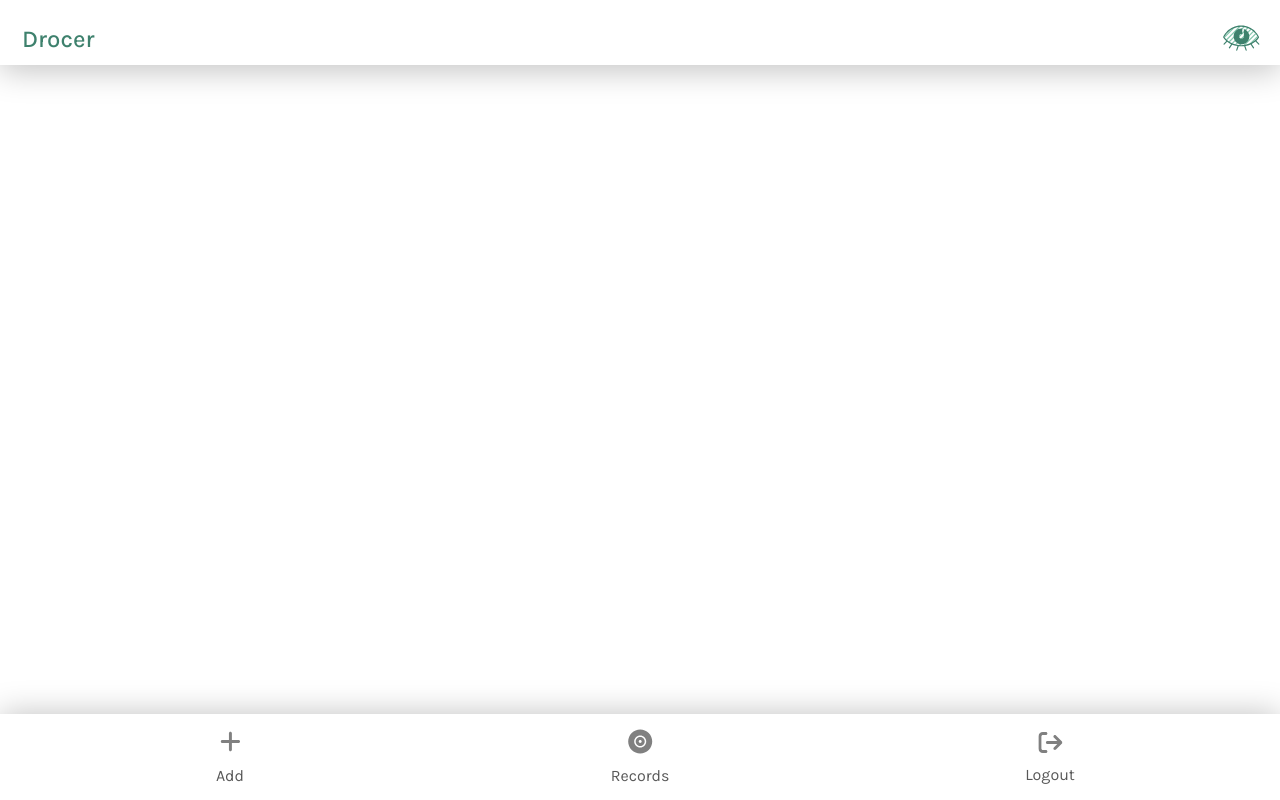
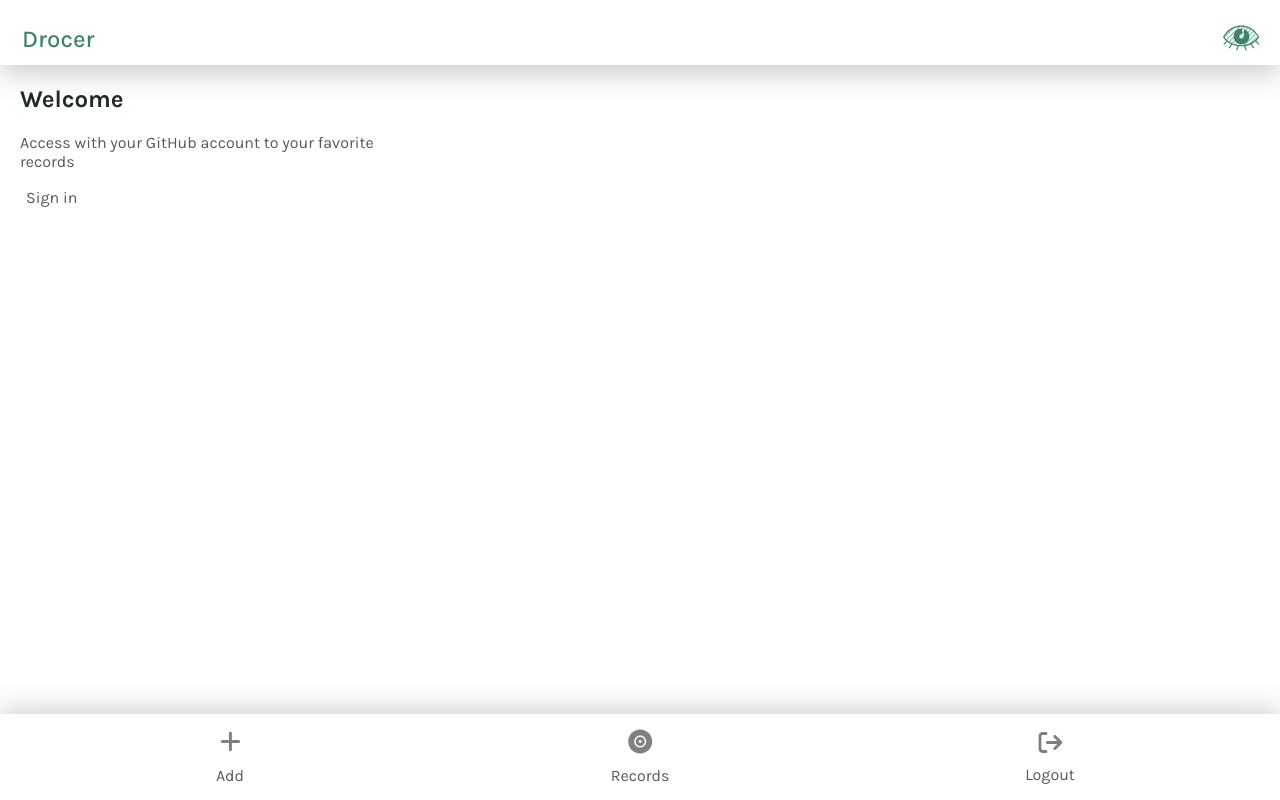
Before and after one commit to Alambea/drocer-app-front, a React (Vite) app: page / in a window 1280 px wide. Built offline with nearby package versions, Linux system fonts and the light colour scheme.

Commit message:
Add HomePage page structure

```diff
--- a/src/components/App/App.scss
+++ b/src/components/App/App.scss
@@ -1,7 +1,18 @@
 .container {
+  display: flex;
   margin: 0 auto;
   width: 100%;
   min-height: 100vh;
+}
+
+.main-container {
   display: flex;
+  flex-grow: 1;
   flex-direction: column;
+  align-items: center;
+  width: 100%;
+  max-width: 400px;
+  height: 100vh;
+  padding: 65px 20px 85px 20px;
+  padding-top: 65px;
 }
--- a/src/components/App/App.tsx
+++ b/src/components/App/App.tsx
@@ -1,3 +1,4 @@
+import HomePage from "../../pages/HomePage/HomePage";
 import Header from "../Header/Header";
 import Navigation from "../Navigation/Navigation";
 import "./App.scss";
@@ -6,7 +7,10 @@ const App = (): React.ReactElement => {
   return (
     <div className="container">
       <Header />
-      <Navigation />
+      <main className="main-container">
+        <HomePage />
+        <Navigation />
+      </main>
     </div>
   );
 };
--- a/src/components/Header/Header.scss
+++ b/src/components/Header/Header.scss
@@ -2,10 +2,12 @@
 @use "../../sass/utils";
 
 .header {
+  position: absolute;
   display: flex;
   flex-direction: row;
   align-items: flex-end;
   justify-content: space-between;
+  width: 100%;
   padding: 25px 20px 10px 22px;
   background: #fff;
   box-shadow: 0px 5px 32px 0px rgba(9, 9, 9, 0.25);
--- a/src/components/Navigation/Navigation.scss
+++ b/src/components/Navigation/Navigation.scss
@@ -7,12 +7,14 @@
   &__list {
     position: fixed;
     bottom: 0;
+    left: 0;
     display: grid;
     grid-template-columns: repeat(3, 1fr);
     align-items: stretch;
     justify-items: center;
     width: 100%;
     padding: 15px 25px;
+    background-color: #fff;
     box-shadow: 0px 0px 32px 0px rgba(9, 9, 9, 0.25);
   }
 
--- /dev/null
+++ b/src/pages/HomePage/HomePage.tsx
@@ -0,0 +1,17 @@
+import Button from "../../components/Button/Button";
+
+const HomePage = (): React.ReactElement => {
+  return (
+    <div className="sign-in">
+      <h2 className="sign-in__title">Welcome</h2>
+      <p className="sign-in__text">
+        Access with your GitHub account to your favorite records
+      </p>
+      <Button className="sign-in__button" actionOnClick={() => {}}>
+        Sign in
+      </Button>
+    </div>
+  );
+};
+
+export default HomePage;
--- a/vite.config.ts
+++ b/vite.config.ts
@@ -20,7 +20,7 @@ export default defineConfig({
         "**/types.ts",
         "**/*.d.ts",
         "**/src/main.tsx",
-        "**/src/store/index.ts",
+        "**/src/setupTests.ts",
       ],
     },
   },
```
Also changed, not shown: 2 other files (tests, documents, lock files or other folders).
